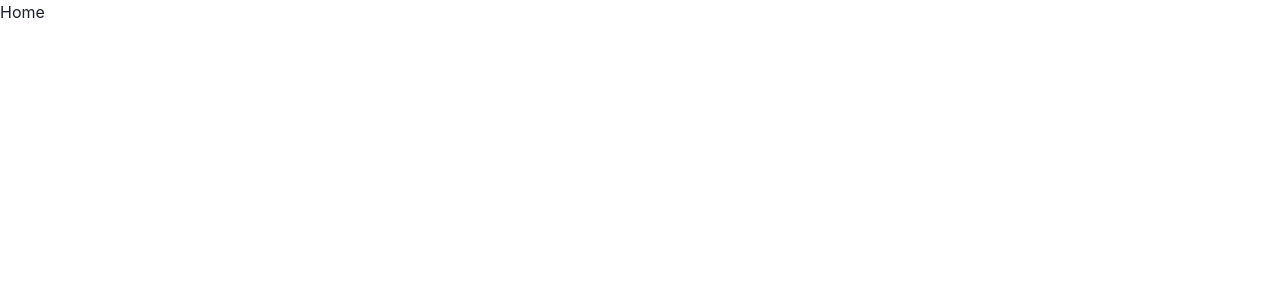
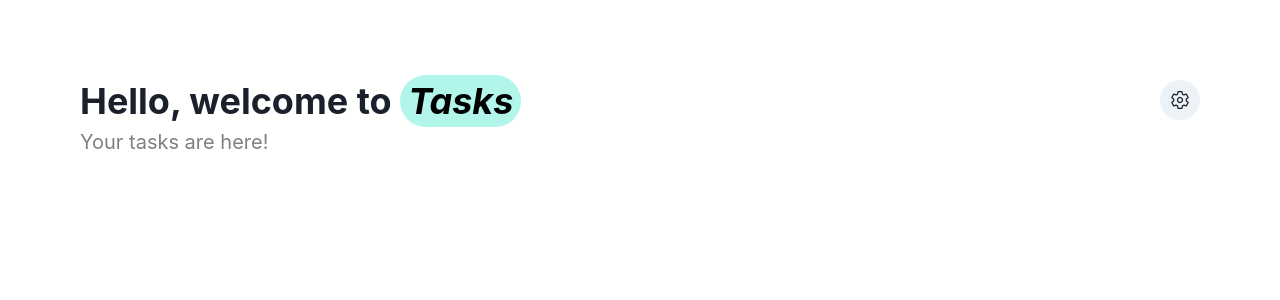
Before and after one commit to Vsspaulasouza/TasksApp, a React (Vite) app in the folder task-frontend/: page / in a window 1280 px wide. Shown: the top 300 px of the page. Built offline with nearby package versions, Linux system fonts and the light colour scheme; no server answers.

Commit message:
feat: add header to home

```diff
--- a/task-frontend/package.json
+++ b/task-frontend/package.json
@@ -10,6 +10,7 @@
     "preview": "vite preview"
   },
   "dependencies": {
+    "@chakra-ui/icons": "^2.1.1",
     "@chakra-ui/react": "^2.8.2",
     "@emotion/react": "^11.11.1",
     "@emotion/styled": "^11.11.0",
--- a/task-frontend/src/pages/Home.tsx
+++ b/task-frontend/src/pages/Home.tsx
@@ -1,5 +1,19 @@
-import { useToast } from "@chakra-ui/react";
+import {
+  Container,
+  Flex,
+  Heading,
+  Highlight,
+  IconButton,
+  Menu,
+  MenuButton,
+  MenuItem,
+  MenuList,
+  Stack,
+  Text,
+  useToast,
+} from "@chakra-ui/react";
 import { useEffect } from "react";
+import { IoSettingsOutline } from "react-icons/io5";
 import { useNavigate } from "react-router-dom";
 import { getUser } from "../api";
 import { isCustomError } from "../types";
@@ -22,5 +36,47 @@ export function Home() {
     void requestUser();
   }, []);
 
-  return <div>Home</div>;
+  return (
+    <Container
+      maxW="100%"
+      py={{ base: "12", md: "20" }}
+      px={{ base: "0", sm: "20" }}
+    >
+      <Flex justifyContent="space-between">
+        <Stack spacing="1">
+          <Heading size={{ base: "2xl", md: "xl" }}>
+            <Highlight
+              query="Tasks"
+              styles={{
+                px: "2",
+                py: "1",
+                rounded: "full",
+                bg: "teal.100",
+                fontStyle: "italic",
+              }}
+            >
+              Hello, welcome to Tasks
+            </Highlight>
+          </Heading>
+          <Text fontSize="xl" color="GrayText">
+            Your tasks are here!
+          </Text>
+        </Stack>
+
+        <Menu>
+          <MenuButton
+            as={IconButton}
+            isRound={true}
+            icon={<IoSettingsOutline />}
+            aria-label="User settings"
+            fontSize="20px"
+          />
+          <MenuList>
+            <MenuItem>Edit user info</MenuItem>
+            <MenuItem>Logout</MenuItem>
+          </MenuList>
+        </Menu>
+      </Flex>
+    </Container>
+  );
 }
```
Also changed, not shown: 1 other file (tests, documents, lock files or other folders).
